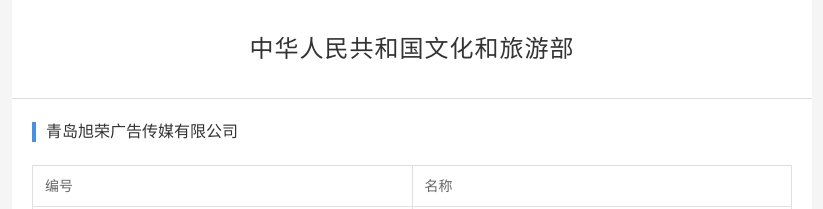
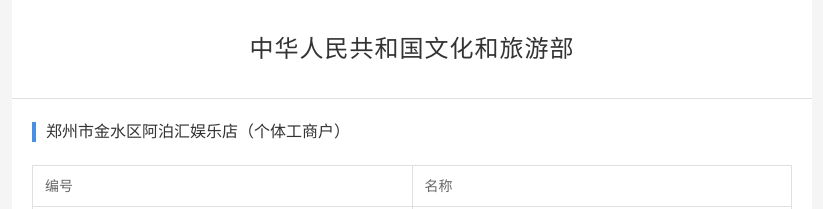
Before and after one commit to luohengjian/abo, a plain HTML site: page index.html in a window 1280 px wide. Shown: the top 209 px of the page, without its empty margins (228-1051 px from the left). Drawn offline with Linux system fonts and the light colour scheme.

Commit message:
Update index.html

```diff
--- a/index.html
+++ b/index.html
@@ -15,7 +15,7 @@
         <div class="company-section">
             <div class="company-header">
                 <div class="blue-bar"></div>
-                <h2>青岛旭荣广告传媒有限公司</h2>
+                <h2>郑州市金水区阿泊汇娱乐店（个体工商户）</h2>
             </div>
 
             <div class="info-grid">
```
